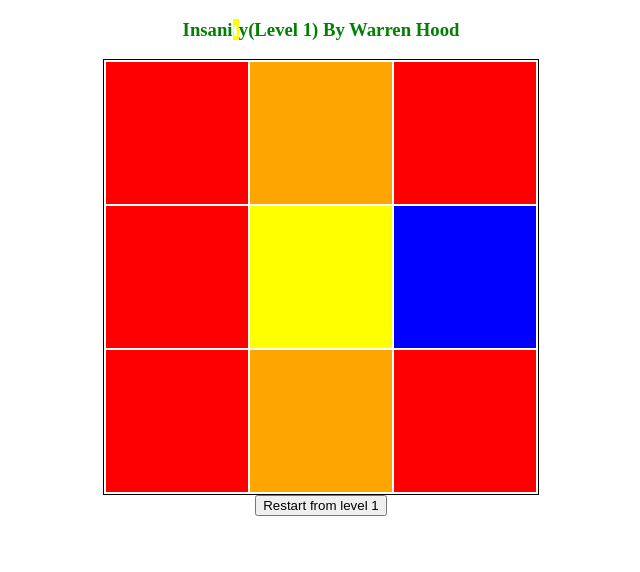
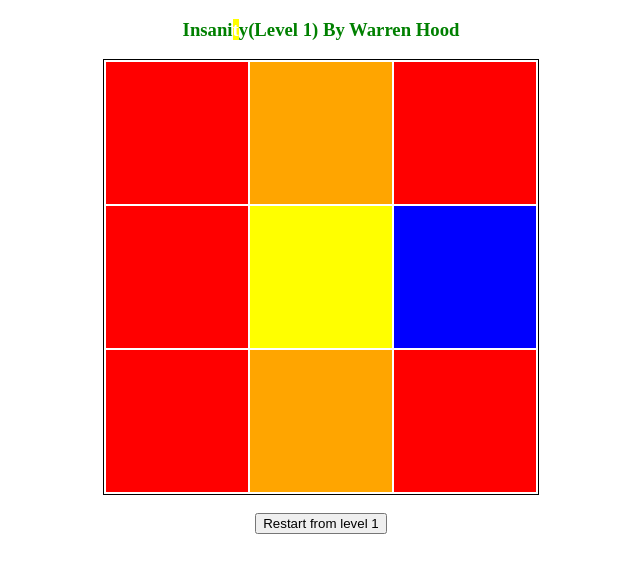
Before and after one commit to WarrenHood/Insanity2, a plain HTML site: page index.html in a window 1280 px wide. Shown: the whole page, without its empty margins (327-967 px from the left). Drawn offline with Linux system fonts and the light colour scheme.

Commit message:
Update index.html

```diff
--- a/index.html
+++ b/index.html
@@ -14,7 +14,7 @@ body{height:100%;
 </head>
 <body>
 <center><h3 style='color:green;'><span id='name'>Insanity</span>(Level <span id='lv'></span>) By Warren Hood</h3></center>
-<center><table id='grid'></table></center>
+<center><table id='grid'></table></center><br>
 <center><button onclick='level = 1;localStorage.level = 1;lev(0);'>Restart from level 1</button></center>
 </body>
 </html>
```
